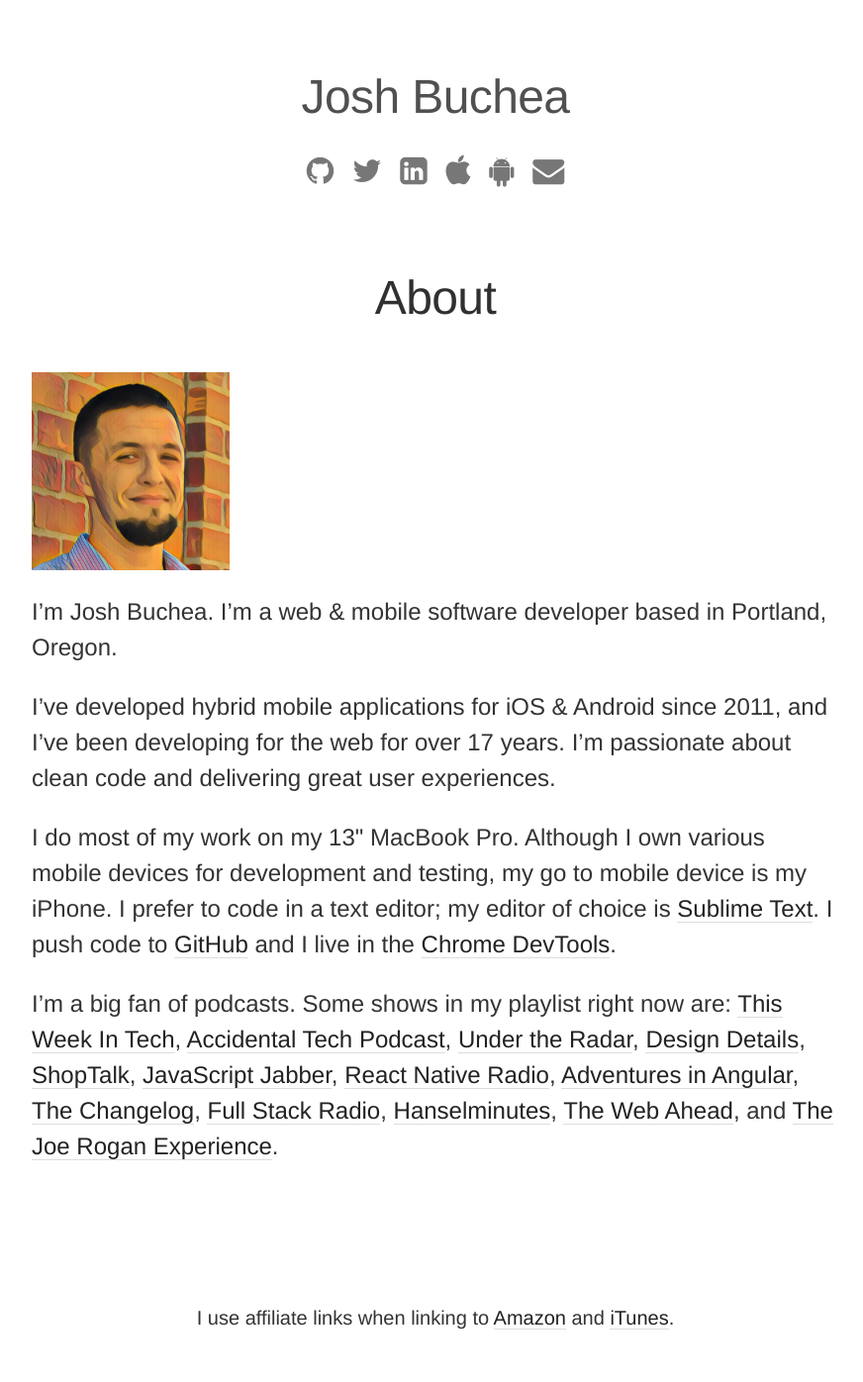
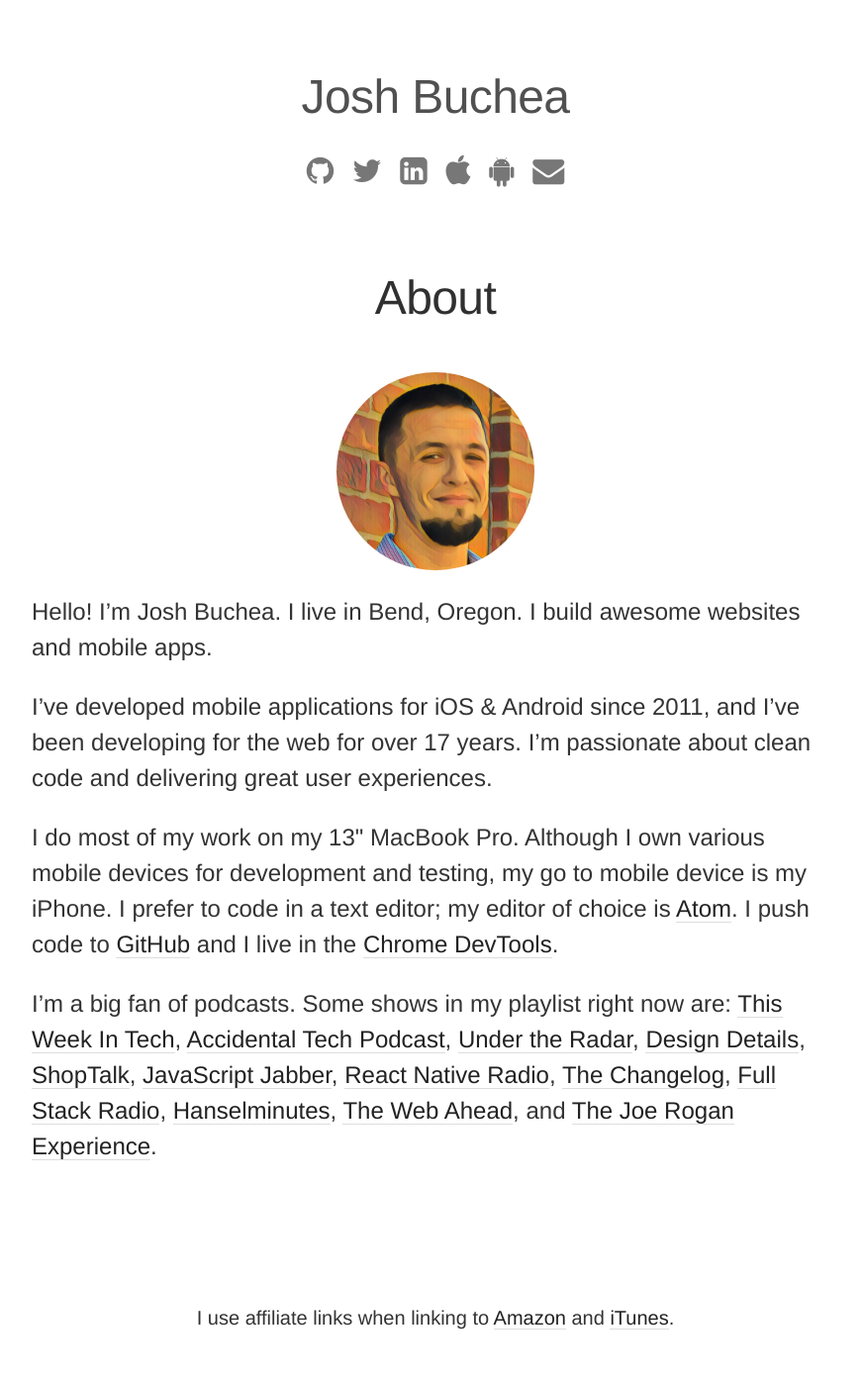
Before and after one commit to joshbuchea/joshbuchea.com, a Jekyll site: the page built from about.md, in a window 1280 px wide. Shown: the whole page at 99% size, without its empty margins (200-1072 px from the left). Built offline with Jekyll 4.4.1, drawn with Linux system fonts in a browser that asks for light colours; nearby versions of some CDN libraries.

Commit message:
Update about page

```diff
--- a/about.md
+++ b/about.md
@@ -3,12 +3,12 @@
 title: About
 ---
 
-<img src="/public/img/josh-proq-prisma-head.jpg" width="200" height="auto">
+<img src="/public/img/josh-proq-prisma-head.jpg" width="200" height="auto" style="margin-left: auto; margin-right: auto; border-radius: 50%;">
 
-I'm Josh Buchea. I'm a web & mobile software developer based in Portland, Oregon.
+Hello! I'm Josh Buchea. I live in Bend, Oregon. I build awesome websites and mobile apps.
 
-I've developed hybrid mobile applications for iOS & Android since 2011, and I've been developing for the web for over 17 years. I'm passionate about clean code and delivering great user experiences.
+I've developed mobile applications for iOS & Android since 2011, and I've been developing for the web for over 17 years. I'm passionate about clean code and delivering great user experiences.
 
-I do most of my work on my 13&quot; MacBook Pro. Although I own various mobile devices for development and testing, my go to mobile device is my iPhone. I prefer to code in a text editor; my editor of choice is [Sublime Text](http://www.sublimetext.com/). I push code to [GitHub](https://github.com/joshbuchea) and I live in the [Chrome DevTools](https://developers.google.com/chrome-developer-tools/).
+I do most of my work on my 13&quot; MacBook Pro. Although I own various mobile devices for development and testing, my go to mobile device is my iPhone. I prefer to code in a text editor; my editor of choice is [Atom](https://atom.io/). I push code to [GitHub](https://github.com/joshbuchea) and I live in the [Chrome DevTools](https://developers.google.com/chrome-developer-tools/).
 
-I'm a big fan of podcasts. Some shows in my playlist right now are: [This Week In Tech](http://twit.tv/twit), [Accidental Tech Podcast](http://atp.fm/), [Under the Radar](https://www.relay.fm/radar), [Design Details](http://www.designdetails.fm/), [ShopTalk](http://shoptalkshow.com/), [JavaScript Jabber](http://devchat.tv/js-jabber/), [React Native Radio](https://itunes.apple.com/podcast/react-native-radio/id1058647602?mt=2), [Adventures in Angular](http://devchat.tv/adventures-in-angular), [The Changelog](https://changelog.com/podcast/), [Full Stack Radio](http://www.fullstackradio.com/), [Hanselminutes](http://hanselminutes.com/), [The Web Ahead](http://5by5.tv/webahead), and [The Joe Rogan Experience](http://joerogan.net/podcasts/).
+I'm a big fan of podcasts. Some shows in my playlist right now are: [This Week In Tech](http://twit.tv/twit), [Accidental Tech Podcast](http://atp.fm/), [Under the Radar](https://www.relay.fm/radar), [Design Details](http://www.designdetails.fm/), [ShopTalk](http://shoptalkshow.com/), [JavaScript Jabber](http://devchat.tv/js-jabber/), [React Native Radio](https://itunes.apple.com/podcast/react-native-radio/id1058647602?mt=2), [The Changelog](https://changelog.com/podcast/), [Full Stack Radio](http://www.fullstackradio.com/), [Hanselminutes](http://hanselminutes.com/), [The Web Ahead](http://5by5.tv/webahead), and [The Joe Rogan Experience](http://joerogan.net/podcasts/).
```
